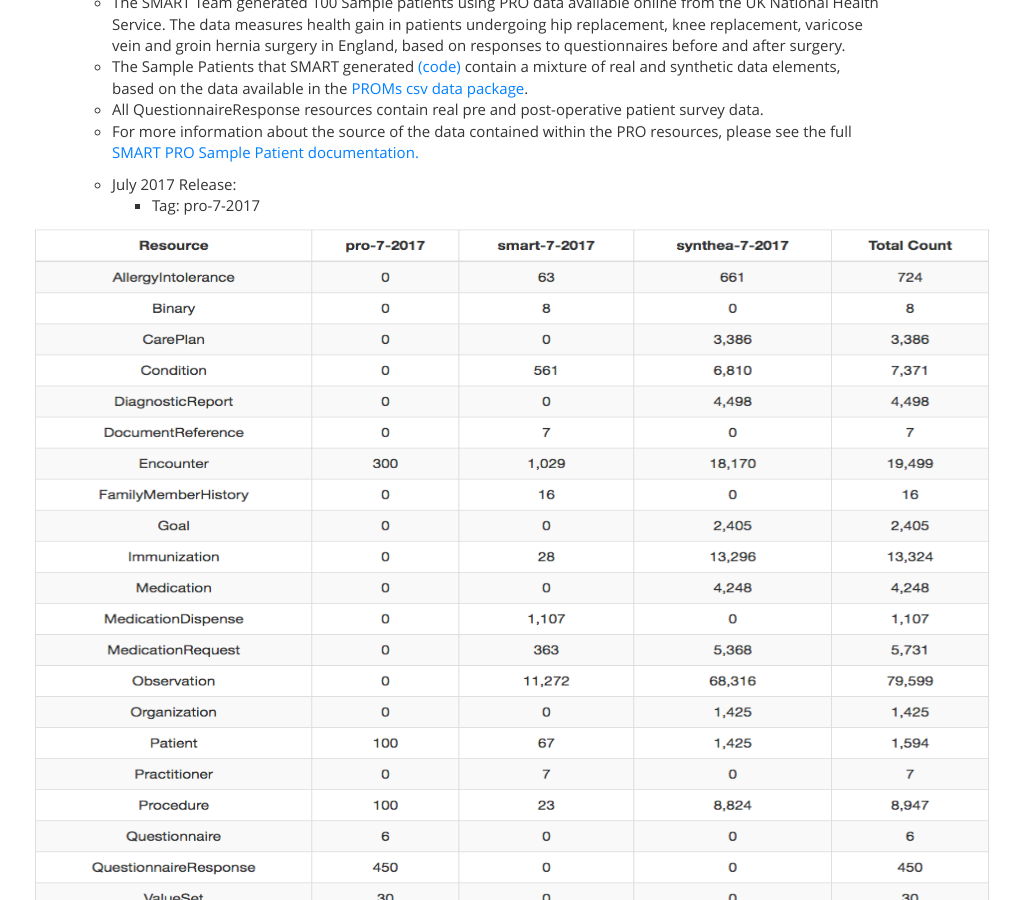
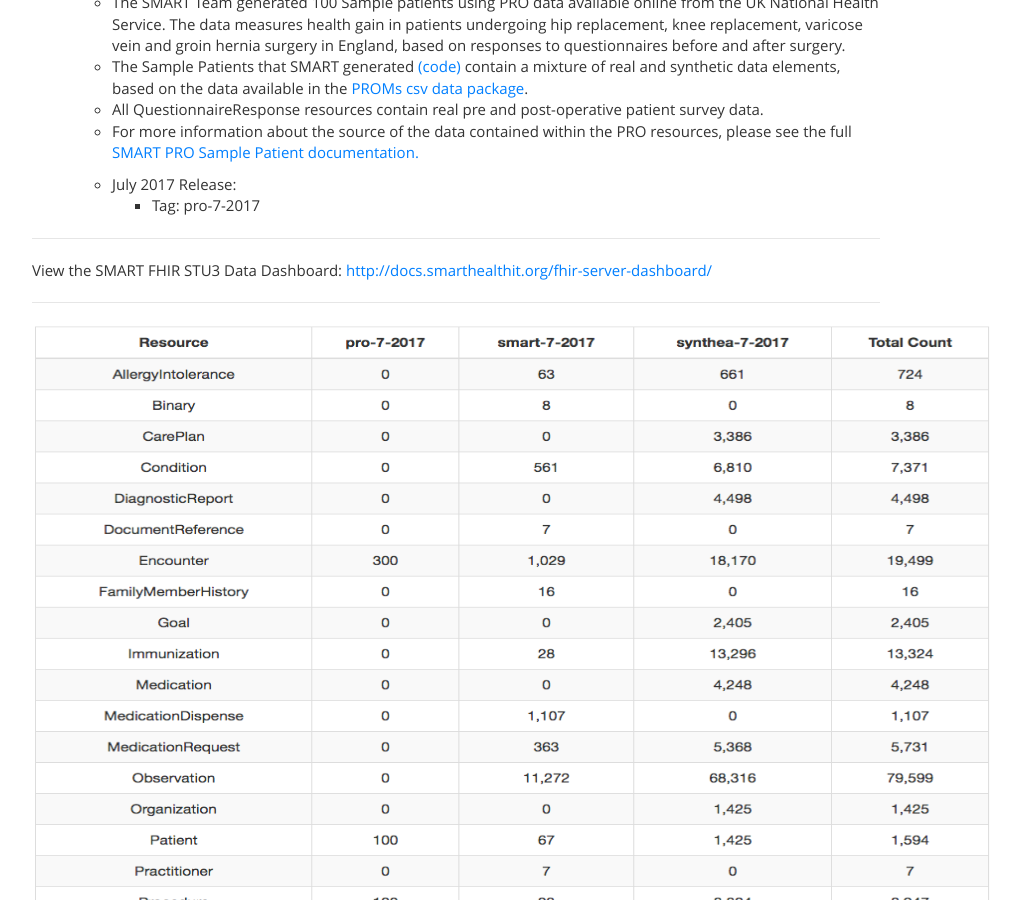
Before and after one commit to smart-on-fhir/smart-on-fhir.github.io, a Jekyll site: the page built from data/stu3-sandbox-data.md, in a window 1280 px wide and 900 px high, scrolled down 1592 px. Shown: the whole window, without its empty margins (38-1058 px from the left). Built offline with Jekyll 4.4.1, drawn with Linux system fonts in a browser that asks for light colours.

Commit message:
Update stu3-sandbox-data.md

```diff
--- a/data/stu3-sandbox-data.md
+++ b/data/stu3-sandbox-data.md
@@ -51,6 +51,11 @@ title: STU3 Sandbox Data
   * July 2017 Release:
     * Tag: pro-7-2017
 
+ ---
+
+View the SMART FHIR STU3 Data Dashboard: [http://docs.smarthealthit.org/fhir-server-dashboard/](http://docs.smarthealthit.org/fhir-server-dashboard/)
+
+ ---
 <div class="before-table"></div>
 
  <div style='text-align: left'>
```
